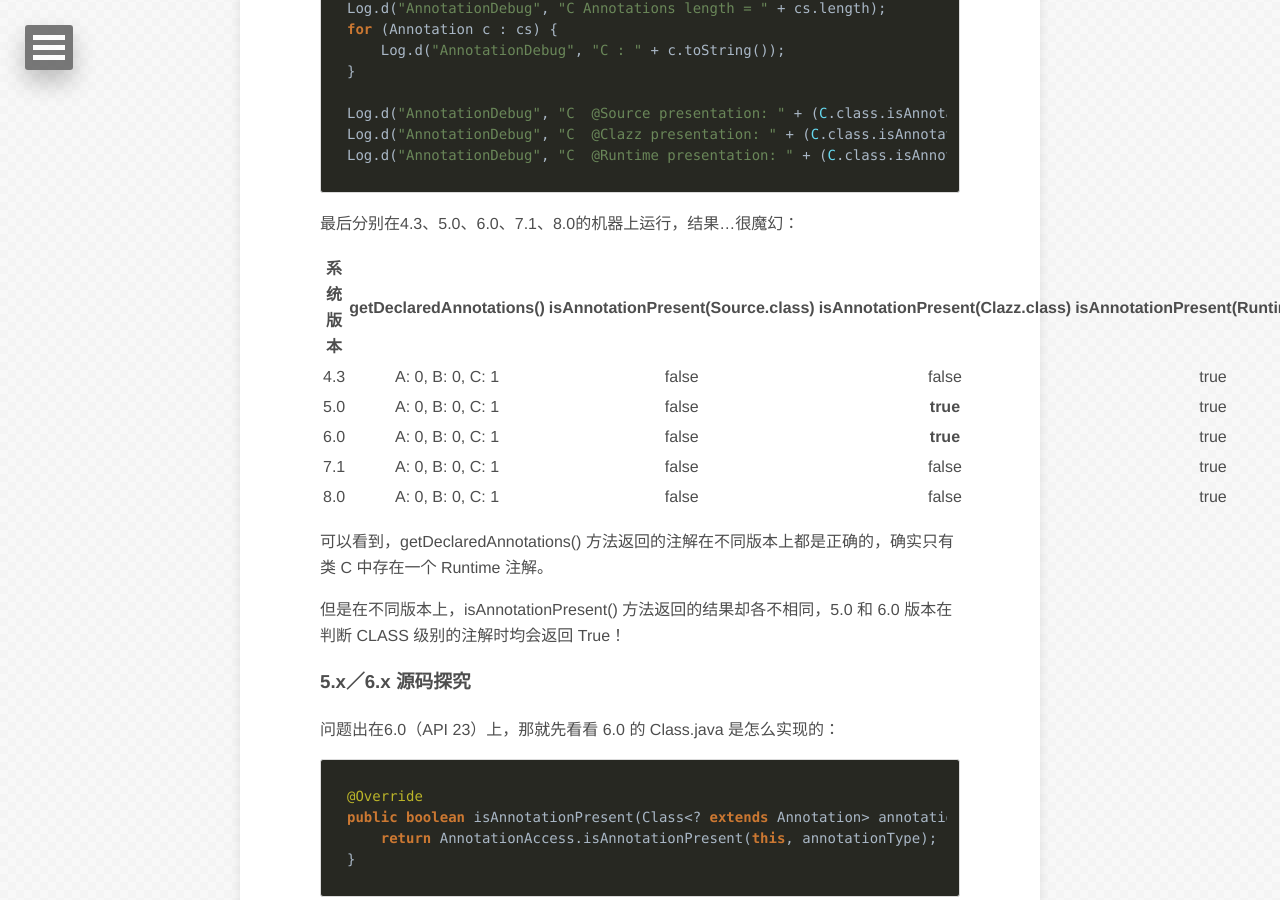
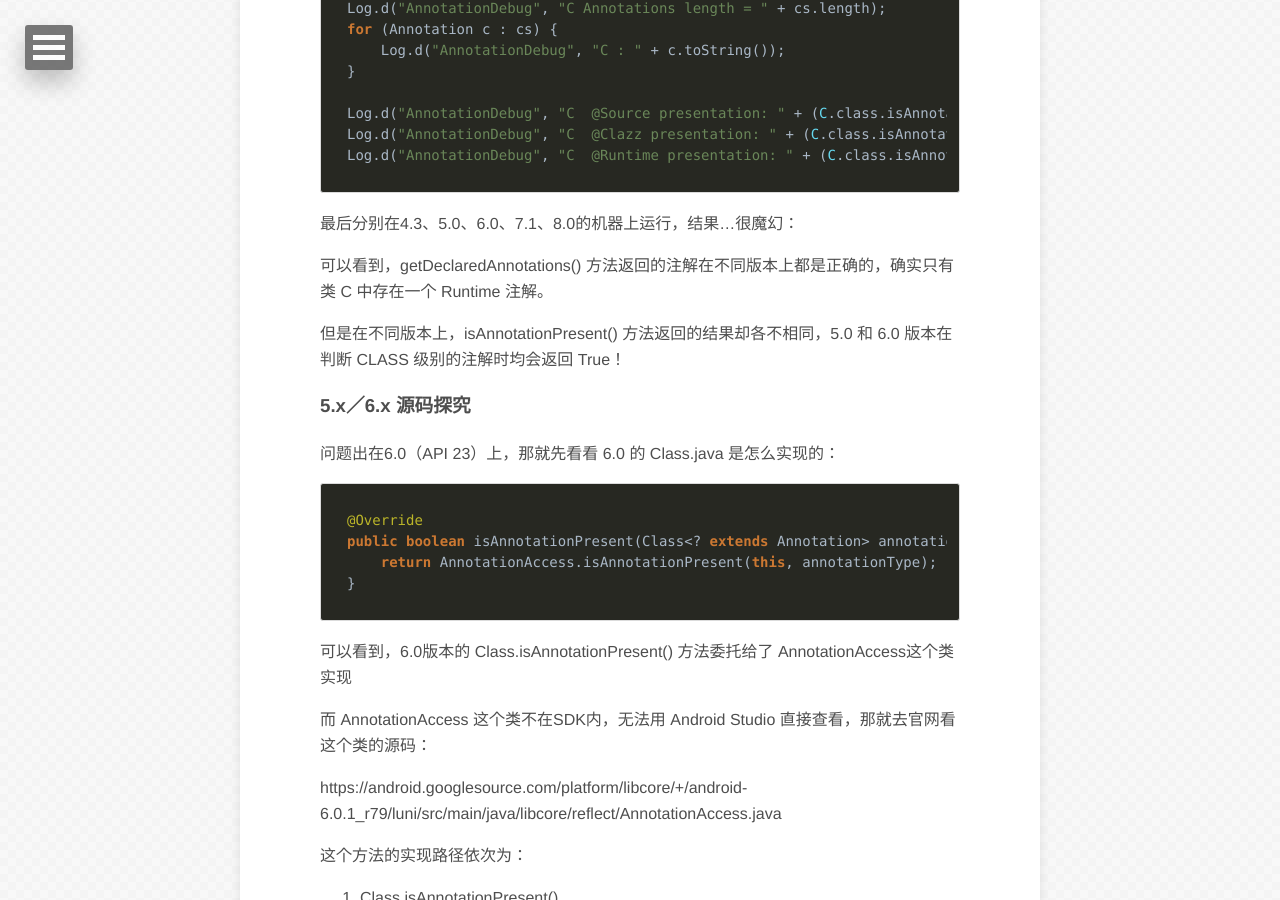
Before and after one commit to dss886/www.dss886.com, a Jekyll site: the page built from _posts/2017-08-11-01.md, in a window 1280 px wide and 900 px high, scrolled down 2350 px. Built offline with Jekyll 4.4.1, drawn with Linux system fonts in a browser that asks for light colours; nearby versions of some CDN libraries; comment, search, counter and statistics services are not loaded.

Commit message:
delete table

```diff
--- a/_posts/2017-08-11-01.md
+++ b/_posts/2017-08-11-01.md
@@ -102,13 +102,7 @@ Log.d("AnnotationDebug", "C  @Runtime presentation: " + (C.class.isAnnotationPre
 
 最后分别在4.3、5.0、6.0、7.1、8.0的机器上运行，结果…很魔幻：
 
-|    系统版本    | getDeclaredAnnotations() | isAnnotationPresent(Source.class) | isAnnotationPresent(Clazz.class) | isAnnotationPresent(Runtime.class)|
-| :---: | :---------------: | :---: | :---: | :---:|
-|  4.3  |  A: 0, B: 0, C: 1 | false | false | true |
-|  5.0  |  A: 0, B: 0, C: 1 | false | **true** | true |
-|  6.0  |  A: 0, B: 0, C: 1 | false | **true** | true |
-|  7.1  |  A: 0, B: 0, C: 1 | false | false | true |
-|  8.0  |  A: 0, B: 0, C: 1 | false | false | true |
+
 
 可以看到，getDeclaredAnnotations() 方法返回的注解在不同版本上都是正确的，确实只有类 C 中存在一个 Runtime 注解。
 
```
